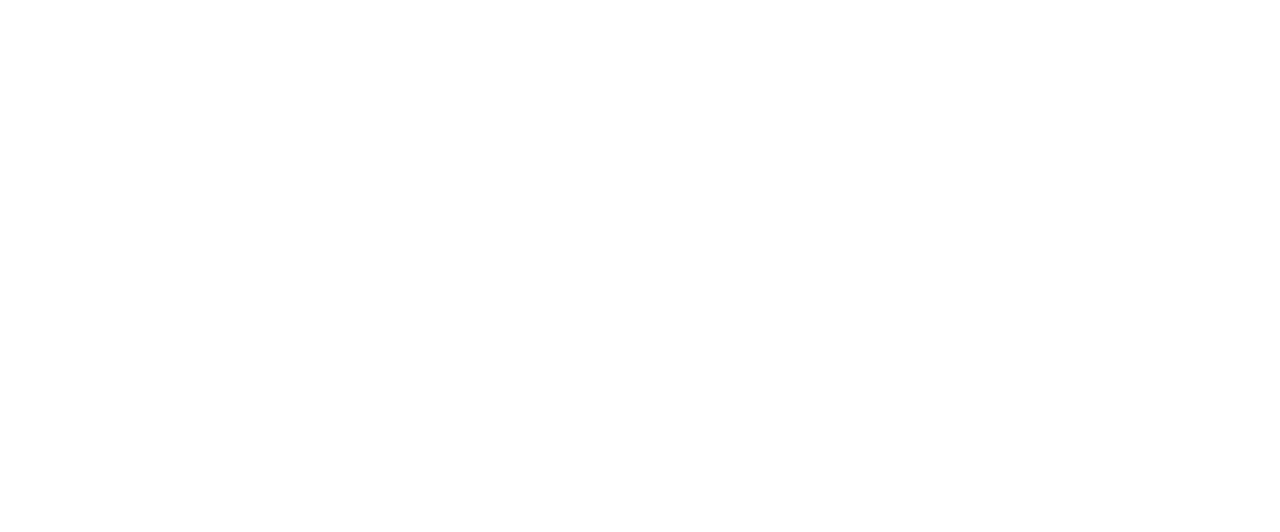
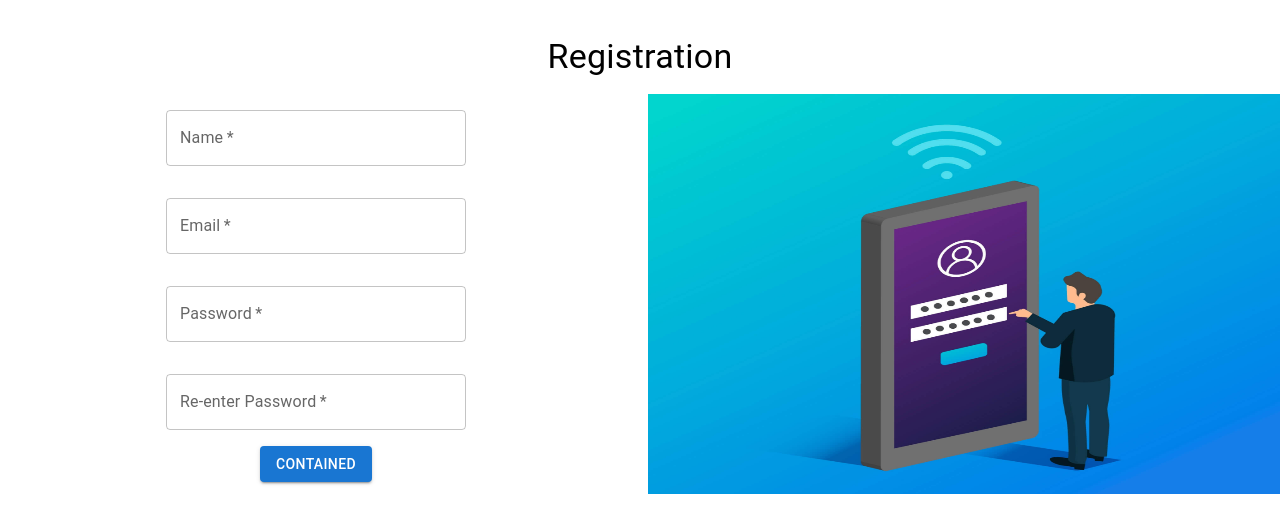
Before and after one commit to ra-raju/bicycle-website, a React (Create React App) app: page /register in a window 1280 px wide. Shown: the top 532 px of the page. Built offline with nearby package versions, Linux system fonts and the light colour scheme.

Commit message:
registration and login ui design and usefirebase compete

```diff
--- a/src/App.css
+++ b/src/App.css
@@ -1,4 +1,4 @@
-.App {
+/* .App {
   text-align: center;
 }
 
@@ -36,3 +36,4 @@
     transform: rotate(360deg);
   }
 }
+ */
--- a/src/App.js
+++ b/src/App.js
@@ -1,6 +1,8 @@
 import { BrowserRouter, Route, Switch } from 'react-router-dom';
 import './App.css';
 import Homepage from './Pages/Homepage/Homepage/Homepage';
+import Login from './Pages/Login/Login/Login';
+import Register from './Pages/Login/Register/Register';
 import AddProduct from './Pages/PostServer/AddProduct/AddProduct';
 import Products from './Pages/Products/Products/Products';
 
@@ -13,6 +15,8 @@
           <Route path="/home" component={Homepage} />
           <Route path="/addproduct" component={AddProduct} />
           <Route path="/products" component={Products} />
+          <Route path="/register" component={Register} />
+          <Route path="/login" component={Login} />
 
           {/* </Route> */}
         </Switch>
--- a/src/Pages/Homepage/Services/Service/Service.css
+++ b/src/Pages/Homepage/Services/Service/Service.css
@@ -9,6 +9,7 @@
   -moz-transition: all 0.5s;
   -ms-transition: all 0.5s;
   -o-transition: all 0.5s;
+  text-align: center;
 }
 
 .card:hover {
--- a/src/Pages/Login/Login/Login.jsx
+++ b/src/Pages/Login/Login/Login.jsx
@@ -1,7 +1,56 @@
+import { Box, Button, Grid, TextField, Typography } from '@mui/material';
 import React from 'react';
+import { useForm } from 'react-hook-form';
+import login from '../../../images/login.jpg';
 
 const Login = () => {
-  return <div></div>;
+  const { register, handleSubmit } = useForm();
+  const onSubmit = (data) => {
+    console.log(data);
+  };
+  return (
+    <section className="registration">
+      <Typography variant="h4" gutterBottom component="div" sx={{ my: 2 }}>
+        Login
+      </Typography>
+
+      <Grid container spacing={2} sx={{ height: '500px' }}>
+        <Grid item xs={12} md={6}>
+          <form onSubmit={handleSubmit(onSubmit)}>
+            <Box>
+              <TextField
+                sx={{ width: '300px', my: 2 }}
+                label="Email"
+                variant="outlined"
+                type="email"
+                required
+                {...register('email')}
+              />
+            </Box>
+            <Box>
+              <TextField
+                sx={{ width: '300px', my: 2 }}
+                label="Password"
+                variant="outlined"
+                type="password"
+                required
+                {...register('password')}
+              />
+            </Box>
+
+            <Box>
+              <Button variant="contained" type="submit">
+                Contained
+              </Button>
+            </Box>
+          </form>
+        </Grid>
+        <Grid item xs={12} md={6} sx={{ height: '500px' }}>
+          <img src={login} alt="" className="login-img" />
+        </Grid>
+      </Grid>
+    </section>
+  );
 };
 
 export default Login;
--- /dev/null
+++ b/src/Pages/Login/Register/Register.css
@@ -0,0 +1,12 @@
+.registration {
+  width: 100%;
+  min-height: 100vh;
+  padding: 20px 0px;
+  text-align: center;
+}
+
+.login-img {
+  width: 100%;
+  height: 400px;
+  margin: 0 auto;
+}
--- a/src/Pages/Login/Register/Register.jsx
+++ b/src/Pages/Login/Register/Register.jsx
@@ -1,7 +1,80 @@
+import { Box, Button, Grid, TextField, Typography } from '@mui/material';
 import React from 'react';
+import { useForm } from 'react-hook-form';
+import login from '../../../images/login.jpg';
+import './Register.css';
 
 const Register = () => {
-  return <div></div>;
+  const { register, handleSubmit } = useForm();
+  const onSubmit = (data) => {
+    const { name, email, password, re_password } = data;
+    if (password === re_password) {
+      console.log(data);
+    }
+  };
+  return (
+    <section className="registration">
+      <Typography variant="h4" gutterBottom component="div" sx={{ my: 2 }}>
+        Registration
+      </Typography>
+
+      <Grid container spacing={2} sx={{ height: '500px' }}>
+        <Grid item xs={12} md={6}>
+          <form onSubmit={handleSubmit(onSubmit)}>
+            <Box>
+              <TextField
+                sx={{ width: '300px', my: 2 }}
+                label="Name"
+                variant="outlined"
+                type="text"
+                required
+                {...register('name')}
+              />
+            </Box>
+            <Box>
+              <TextField
+                sx={{ width: '300px', my: 2 }}
+                label="Email"
+                variant="outlined"
+                type="email"
+                required
+                {...register('email')}
+              />
+            </Box>
+            <Box>
+              <TextField
+                sx={{ width: '300px', my: 2 }}
+                label="Password"
+                variant="outlined"
+                type="password"
+                required
+                {...register('password')}
+              />
+            </Box>
+            <Box>
+              <TextField
+                sx={{ width: '300px', my: 2 }}
+                label="Re-enter Password"
+                variant="outlined"
+                type="password"
+                required
+                {...register('re_password')}
+              />
+            </Box>
+
+            <Box>
+              <Button variant="contained" type="submit">
+                Contained
+              </Button>
+            </Box>
+          </form>
+        </Grid>
+        <Grid item xs={12} md={6} sx={{ height: '500px' }}>
+          <img src={login} alt="" className="login-img" />
+        </Grid>
+      </Grid>
+    </section>
+  );
 };
 
 export default Register;
```
Also changed, not shown: src/Contexts/AuthProvider.jsx (added, +9 -0 lines), src/Hooks/useFirebase.js (+45 -0 lines), src/images/login.jpg (added).
